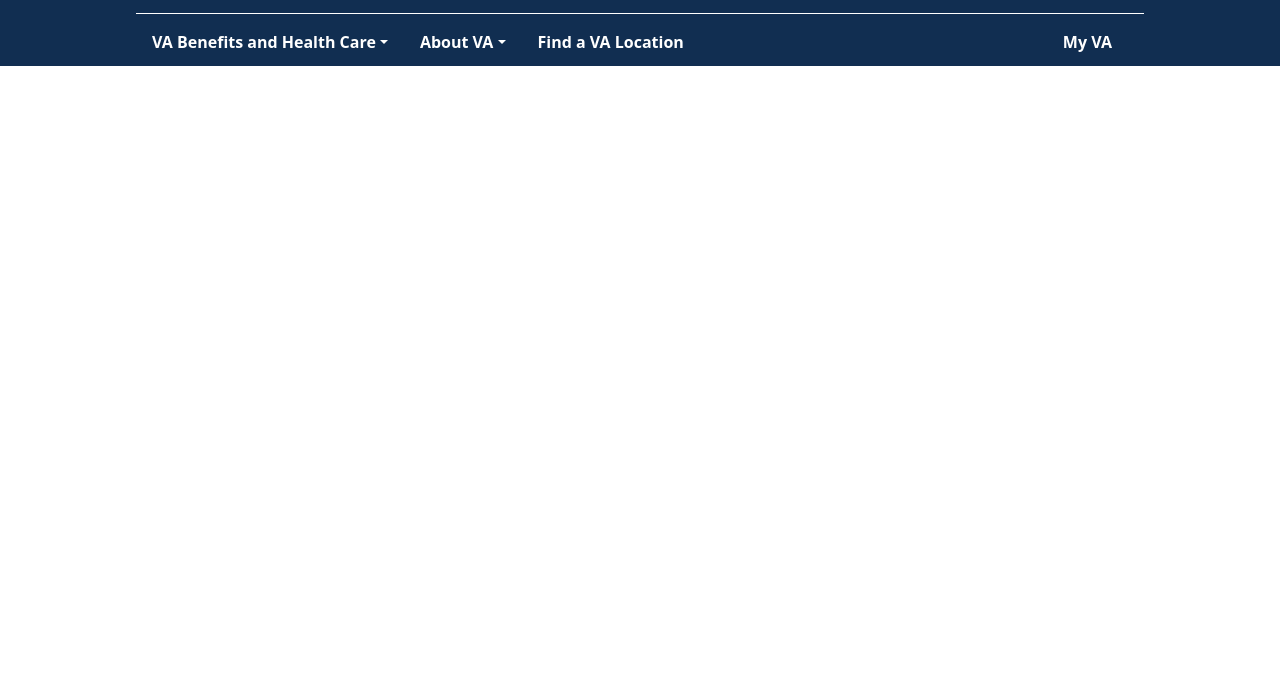
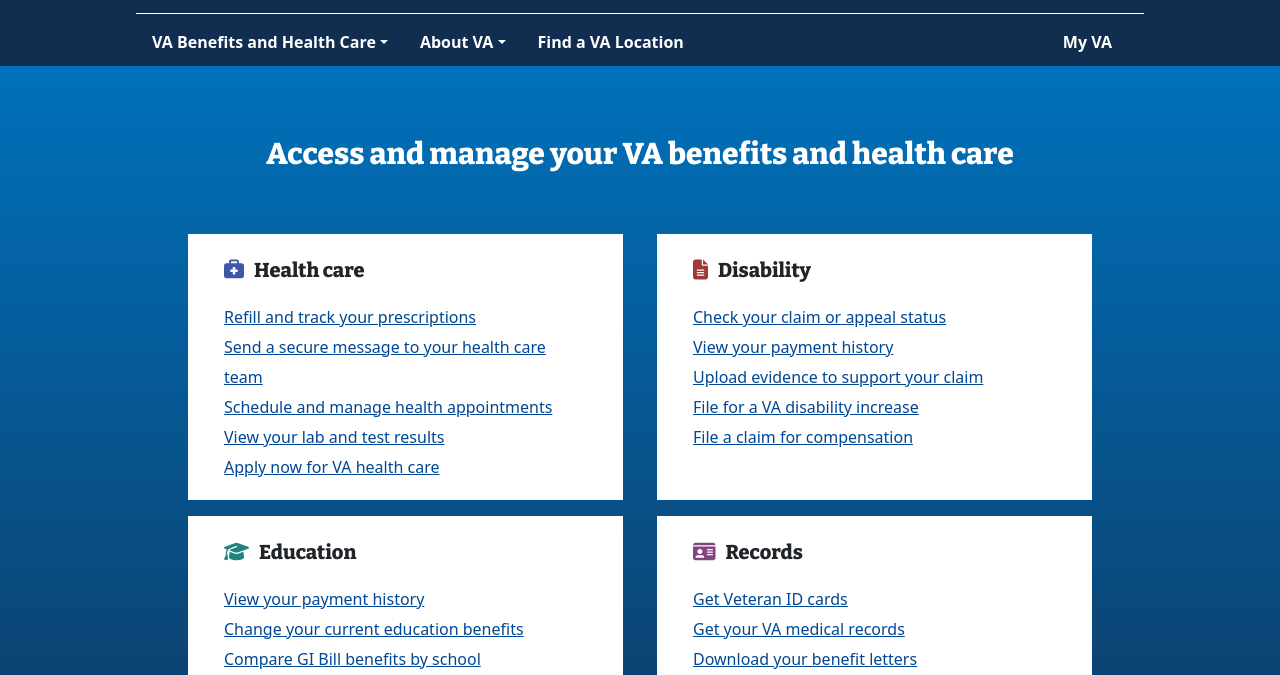
Before and after one commit to montoyaoa/your-choice-bootstrap, a plain HTML site: page index.html in a window 1280 px wide. Shown: the part 106-781 px from the top of the page. Drawn offline with nearby package versions, Linux system fonts and the light colour scheme.

Commit message:
Implement hub

```diff
--- a/index.html
+++ b/index.html
@@ -8,6 +8,9 @@
   <script src="https://cdn.jsdelivr.net/npm/bootstrap@5.2.3/dist/js/bootstrap.bundle.min.js"></script>
   <!-- The VA uses Font Awesome for its icons. -->
   <script src="https://kit.fontawesome.com/0568a2ef4f.js" crossorigin="anonymous"></script>
+  <link href="https://fonts.googleapis.com/css2?family=Bitter:wght@800;900&display=swap" rel="stylesheet">
+
+
   <link rel="stylesheet" href="style.css">
 </head>
 <body>
@@ -178,5 +181,63 @@
       </div>
     </div>
   </div>
+  <!-- Quick Access Links -->
+  <div class="hub-background position-relative">
+    <h1 class="homepage-heading text-center">Access and manage your VA benefits and health care</h1>
+    <div class="container position-absolute top-50 start-50 translate-middle">
+      <div class="row">
+        <div class="col pb-3">
+          <div class="container hub-container left-hub-container">
+            <div class="container p-4">
+              <h2><i class="fa-solid fa-briefcase-medical hub-icon" style="color: #3f57a6"></i>Health care</h2>
+              <a href="#" class="hub-link">Refill and track your prescriptions</a><br>
+              <a href="#" class="hub-link">Send a secure message to your health care team</a><br>
+              <a href="#" class="hub-link">Schedule and manage health appointments</a><br>
+              <a href="#" class="hub-link">View your lab and test results</a><br>
+              <a href="#" class="hub-link">Apply now for VA health care</a><br>
+            </div>
+          </div>
+        </div>
+        <div class="col pb-3">
+          <div class="container hub-container right-hub-container">
+            <div class="container p-4">
+              <h2><i class="fa-solid fa-file-lines hub-icon" style="color: #a23737"></i>Disability</h2>
+              <a href="#" class="hub-link">Check your claim or appeal status</a><br>
+              <a href="#" class="hub-link">View your payment history</a><br>
+              <a href="#" class="hub-link">Upload evidence to support your claim</a><br>
+              <a href="#" class="hub-link">File for a VA disability increase</a><br>
+              <a href="#" class="hub-link">File a claim for compensation</a><br>
+            </div>
+          </div>
+        </div>
+      </div>
+      <div class="row">
+        <div class="col pb-3">
+          <div class="container hub-container left-hub-container">
+            <div class="container p-4">
+              <h2><i class="fa-solid fa-graduation-cap hub-icon" style="color: #21827f"></i>Education</h2>
+              <a href="#" class="hub-link">View your payment history</a><br>
+              <a href="#" class="hub-link">Change your current education benefits</a><br>
+              <a href="#" class="hub-link">Compare GI Bill benefits by school</a><br>
+              <a href="#" class="hub-link">Apply for education benefits</a><br>
+            </div>
+          </div>
+        </div>
+        <div class="col pb-3">
+          <div class="container hub-container right-hub-container">
+            <div class="container p-4">
+              <h2><i class="fa-solid fa-id-card hub-icon" style="color: #864381"></i>Records</h2>
+              <a href="#" class="hub-link">Get Veteran ID cards</a><br>
+              <a href="#" class="hub-link">Get your VA medical records</a><br>
+              <a href="#" class="hub-link">Download your benefit letters</a><br>
+              <a href="#" class="hub-link">Change your address</a><br>
+              <a href="#" class="hub-link">Request your military records (DD214)</a><br>
+            </div>
+          </div>
+        </div>
+      </div>
+    </div>
+    <div class="position-absolute bottom-0 start-50 translate-middle-x"><img src="veterans-banner-desktop-2.png" style="max-width: 1280px"></div>
+  </div>
 </body>
 </html>
--- a/style.css
+++ b/style.css
@@ -40,3 +40,49 @@ hr {
   color: #004795;
   text-decoration: none;
 }
+
+.hub-background {
+  background-image: linear-gradient(#0071bb, #112e51);
+  min-height: 900px;
+}
+
+.homepage-heading {
+ color: white;
+}
+
+.hub-container {
+  background-color: white;
+  height: 266px;
+  width: 435px;
+}
+
+.left-hub-container {
+  margin-right: 5px;
+}
+
+.right-hub-container {
+  margin-left: 5px;
+}
+
+.hub-link {
+  color: #004795;
+  line-height: 30px;
+}
+
+h1 {
+  font-family: Bitter;
+  font-weight: bold;
+  font-size: 30px;
+  padding-top: 70px;
+}
+
+h2 {
+  font-family: Bitter;
+  font-weight: bold;
+  font-size: 20px;
+  margin-bottom: 20px;
+}
+
+.hub-icon {
+  margin-right: 10px ;
+}
```
